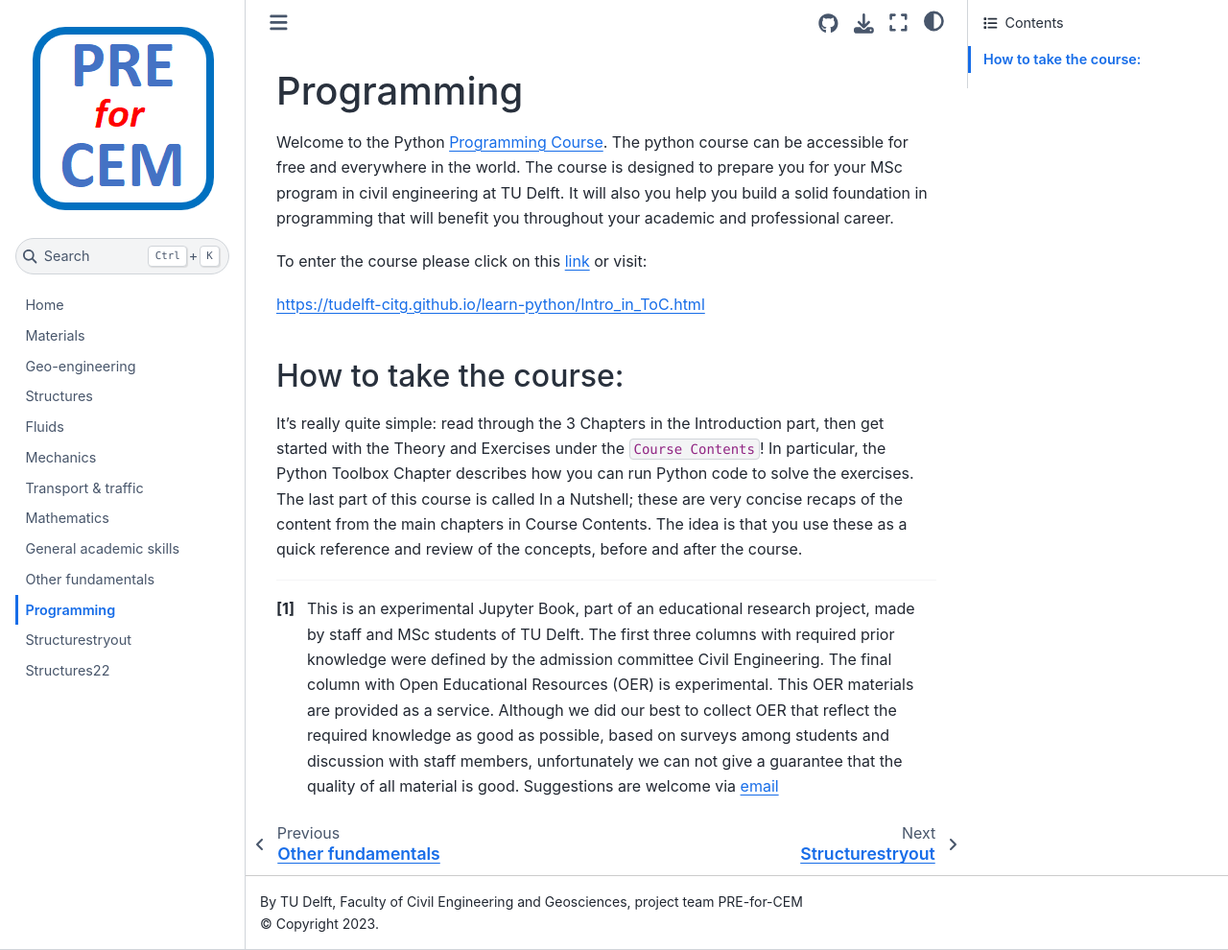
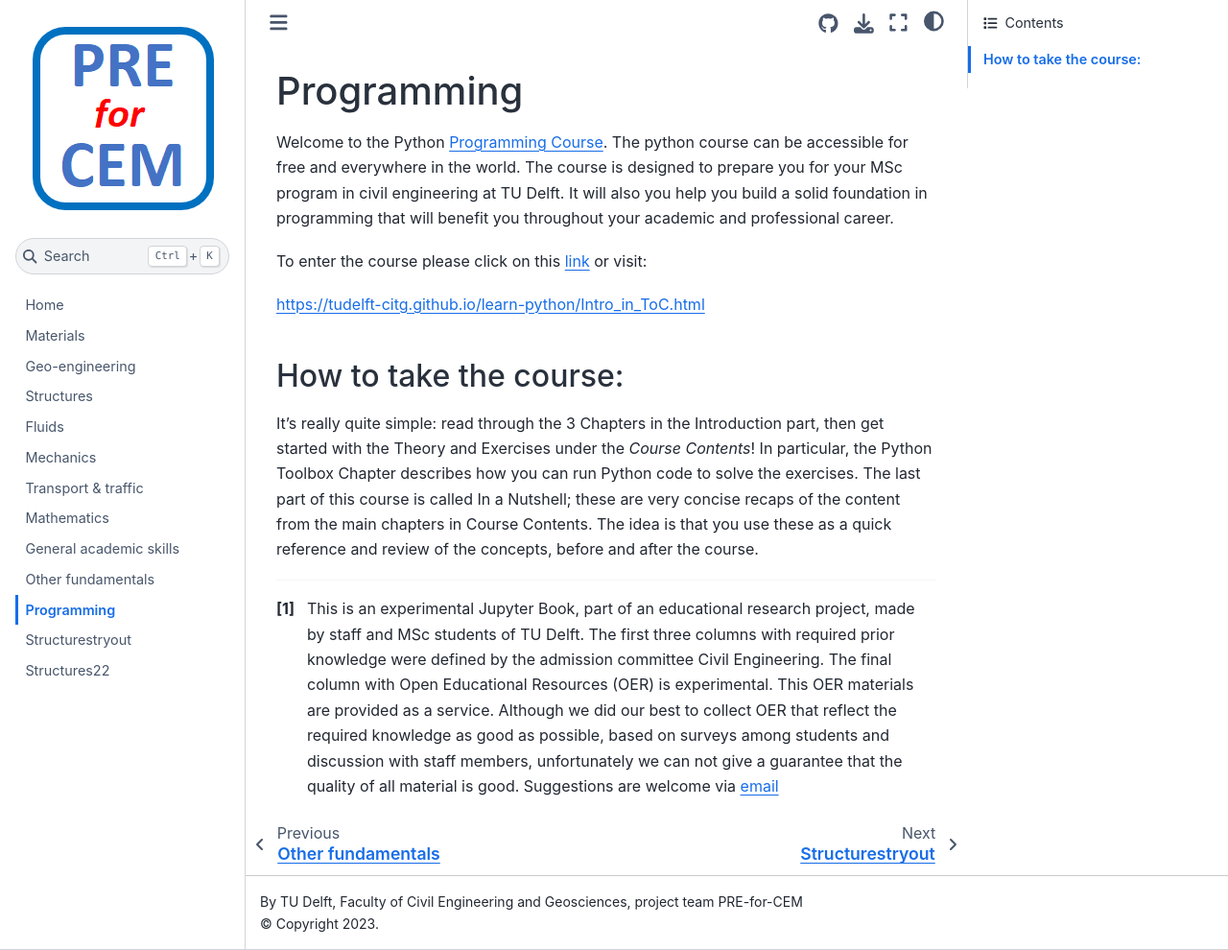
Before and after one commit to TUDelft-CITG/pre-for-cem, a Jupyter Book: the page built from book/contents/programmingV2.md, in a window 1280 px wide and 990 px high. Shown: the whole window at 96% size. Built offline with Jupyter Book 1.0.4 settings and Sphinx 7.4.7 and the Sphinx Book theme 1.1.4, drawn with Linux system fonts in a browser that asks for light colours.

Commit message:
Small text update

```diff
--- a/book/contents/programmingV2.md
+++ b/book/contents/programmingV2.md
@@ -8,7 +8,7 @@ https://tudelft-citg.github.io/learn-python/Intro_in_ToC.html
 
 ### How to take the course:
 
-It’s really quite simple: read through the 3 Chapters in the Introduction part, then get started with the Theory and Exercises under the `Course Contents`! In particular, the Python Toolbox Chapter describes how you can run Python code to solve the exercises. The last part of this course is called In a Nutshell; these are very concise recaps of the content from the main chapters in Course Contents. The idea is that you use these as a quick reference and review of the concepts, before and after the course.
+It’s really quite simple: read through the 3 Chapters in the Introduction part, then get started with the Theory and Exercises under the <i>Course Contents</i>! In particular, the Python Toolbox Chapter describes how you can run Python code to solve the exercises. The last part of this course is called In a Nutshell; these are very concise recaps of the content from the main chapters in Course Contents. The idea is that you use these as a quick reference and review of the concepts, before and after the course.
 
 
 [^1]: This is an experimental Jupyter Book, part of an educational research project, made by staff and MSc students of TU Delft. The first three columns with required prior knowledge were defined by the admission committee Civil Engineering. The final column with Open Educational Resources (OER) is experimental. This OER materials are provided as a service. Although we did our best to collect OER that reflect the required knowledge as good as possible, based on surveys among students and discussion with staff members, unfortunately we can not give a guarantee that the quality of all material is good. Suggestions are welcome via [email](mailto:h.r.schipper@tudelft.nl?subject=pre-for-cem-suggestions)
```
